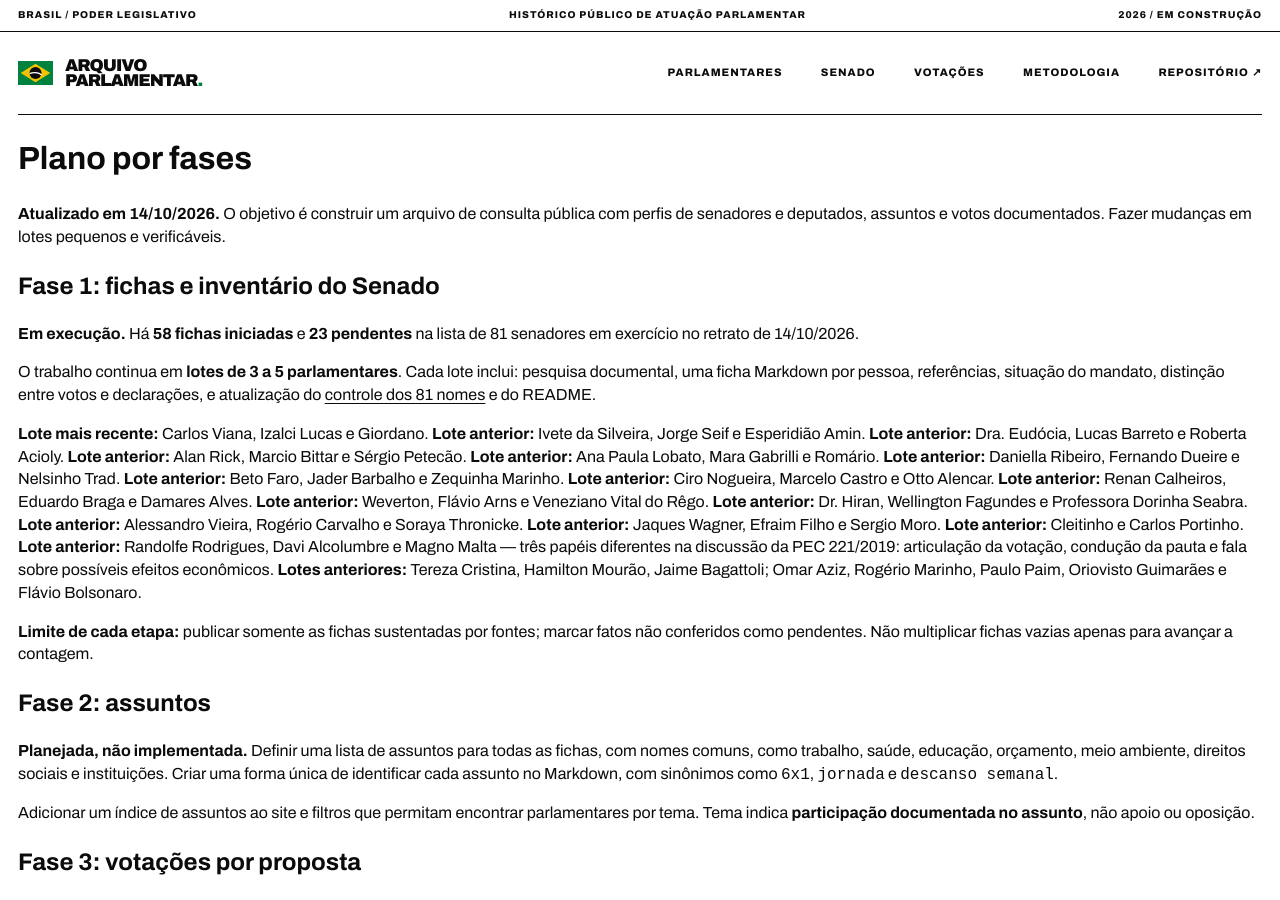
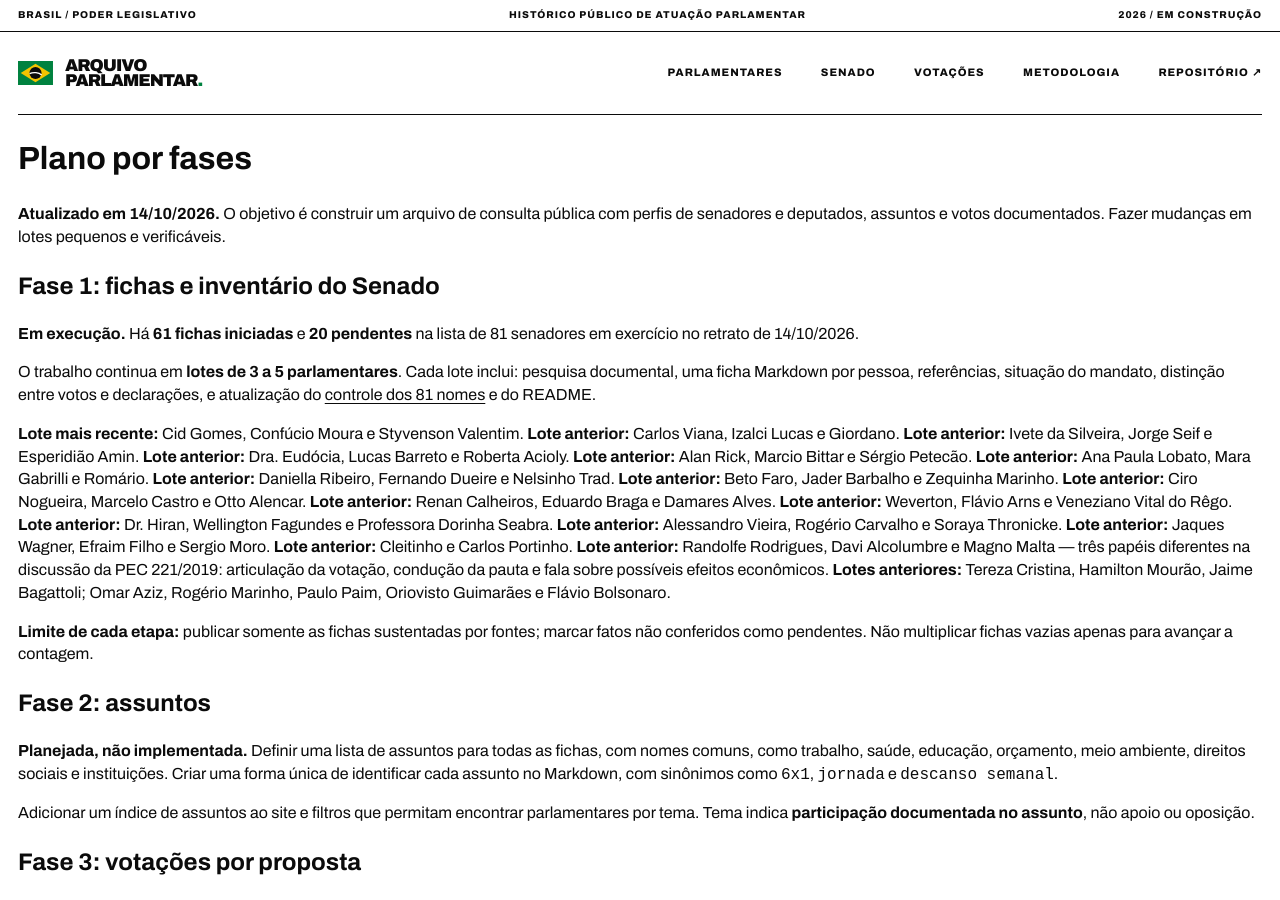
Before and after one commit to leorruas/senadores-deputados, a Jekyll site: the page built from PLANO-DE-FASES.md, in a window 1280 px wide and 900 px high. Built offline with Jekyll 4.4.1, drawn with Linux system fonts in a browser that asks for light colours; our own code applies the rules of GitHub Pages for plain Markdown files.

Commit message:
docs: avanca fase 1 para 61 de 81 perfis

```diff
--- a/PLANO-DE-FASES.md
+++ b/PLANO-DE-FASES.md
@@ -4,11 +4,11 @@
 
 ## Fase 1: fichas e inventário do Senado
 
-**Em execução.** Há **58 fichas iniciadas** e **23 pendentes** na lista de 81 senadores em exercício no retrato de 14/10/2026.
+**Em execução.** Há **61 fichas iniciadas** e **20 pendentes** na lista de 81 senadores em exercício no retrato de 14/10/2026.
 
 O trabalho continua em **lotes de 3 a 5 parlamentares**. Cada lote inclui: pesquisa documental, uma ficha Markdown por pessoa, referências, situação do mandato, distinção entre votos e declarações, e atualização do [controle dos 81 nomes](parlamentares/senadores/ACOMPANHAMENTO.md) e do README.
 
-**Lote mais recente:** Carlos Viana, Izalci Lucas e Giordano. **Lote anterior:** Ivete da Silveira, Jorge Seif e Esperidião Amin. **Lote anterior:** Dra. Eudócia, Lucas Barreto e Roberta Acioly. **Lote anterior:** Alan Rick, Marcio Bittar e Sérgio Petecão. **Lote anterior:** Ana Paula Lobato, Mara Gabrilli e Romário. **Lote anterior:** Daniella Ribeiro, Fernando Dueire e Nelsinho Trad. **Lote anterior:** Beto Faro, Jader Barbalho e Zequinha Marinho. **Lote anterior:** Ciro Nogueira, Marcelo Castro e Otto Alencar. **Lote anterior:** Renan Calheiros, Eduardo Braga e Damares Alves. **Lote anterior:** Weverton, Flávio Arns e Veneziano Vital do Rêgo. **Lote anterior:** Dr. Hiran, Wellington Fagundes e Professora Dorinha Seabra. **Lote anterior:** Alessandro Vieira, Rogério Carvalho e Soraya Thronicke. **Lote anterior:** Jaques Wagner, Efraim Filho e Sergio Moro. **Lote anterior:** Cleitinho e Carlos Portinho. **Lote anterior:** Randolfe Rodrigues, Davi Alcolumbre e Magno Malta — três papéis diferentes na discussão da PEC 221/2019: articulação da votação, condução da pauta e fala sobre possíveis efeitos econômicos. **Lotes anteriores:** Tereza Cristina, Hamilton Mourão, Jaime Bagattoli; Omar Aziz, Rogério Marinho, Paulo Paim, Oriovisto Guimarães e Flávio Bolsonaro.
+**Lote mais recente:** Cid Gomes, Confúcio Moura e Styvenson Valentim. **Lote anterior:** Carlos Viana, Izalci Lucas e Giordano. **Lote anterior:** Ivete da Silveira, Jorge Seif e Esperidião Amin. **Lote anterior:** Dra. Eudócia, Lucas Barreto e Roberta Acioly. **Lote anterior:** Alan Rick, Marcio Bittar e Sérgio Petecão. **Lote anterior:** Ana Paula Lobato, Mara Gabrilli e Romário. **Lote anterior:** Daniella Ribeiro, Fernando Dueire e Nelsinho Trad. **Lote anterior:** Beto Faro, Jader Barbalho e Zequinha Marinho. **Lote anterior:** Ciro Nogueira, Marcelo Castro e Otto Alencar. **Lote anterior:** Renan Calheiros, Eduardo Braga e Damares Alves. **Lote anterior:** Weverton, Flávio Arns e Veneziano Vital do Rêgo. **Lote anterior:** Dr. Hiran, Wellington Fagundes e Professora Dorinha Seabra. **Lote anterior:** Alessandro Vieira, Rogério Carvalho e Soraya Thronicke. **Lote anterior:** Jaques Wagner, Efraim Filho e Sergio Moro. **Lote anterior:** Cleitinho e Carlos Portinho. **Lote anterior:** Randolfe Rodrigues, Davi Alcolumbre e Magno Malta — três papéis diferentes na discussão da PEC 221/2019: articulação da votação, condução da pauta e fala sobre possíveis efeitos econômicos. **Lotes anteriores:** Tereza Cristina, Hamilton Mourão, Jaime Bagattoli; Omar Aziz, Rogério Marinho, Paulo Paim, Oriovisto Guimarães e Flávio Bolsonaro.
 
 **Limite de cada etapa:** publicar somente as fichas sustentadas por fontes; marcar fatos não conferidos como pendentes. Não multiplicar fichas vazias apenas para avançar a contagem.
 
```
